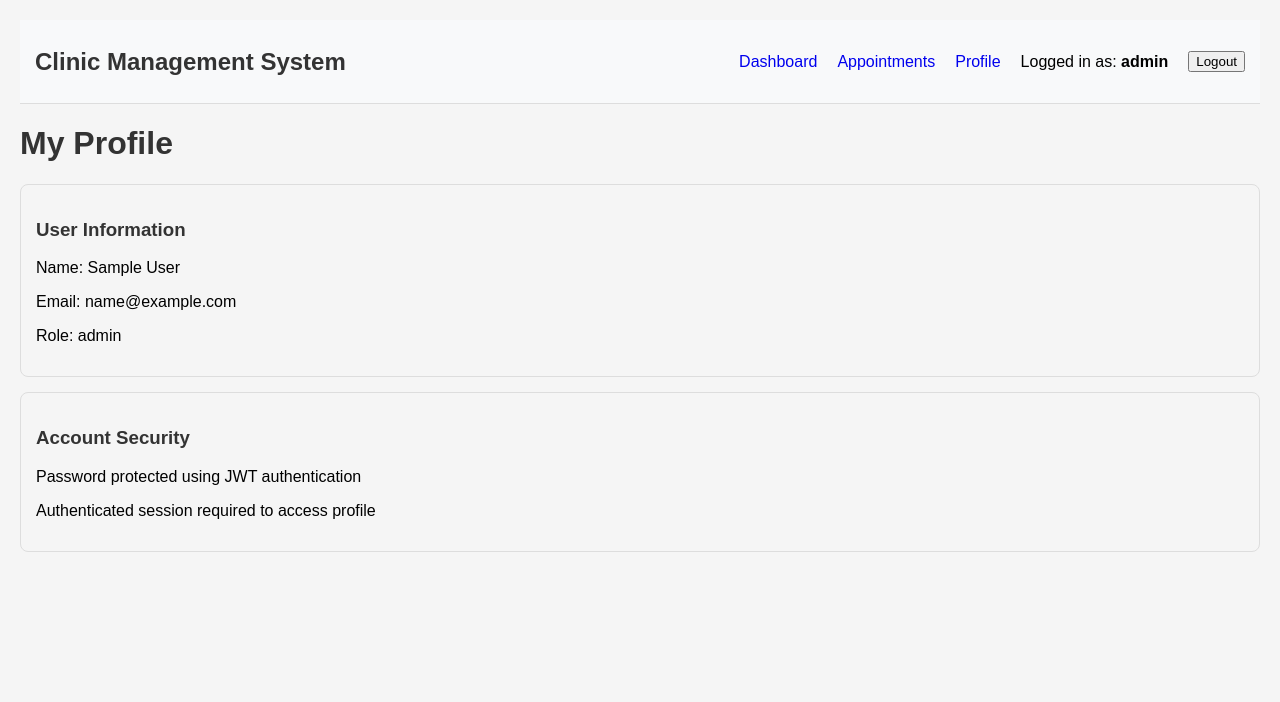
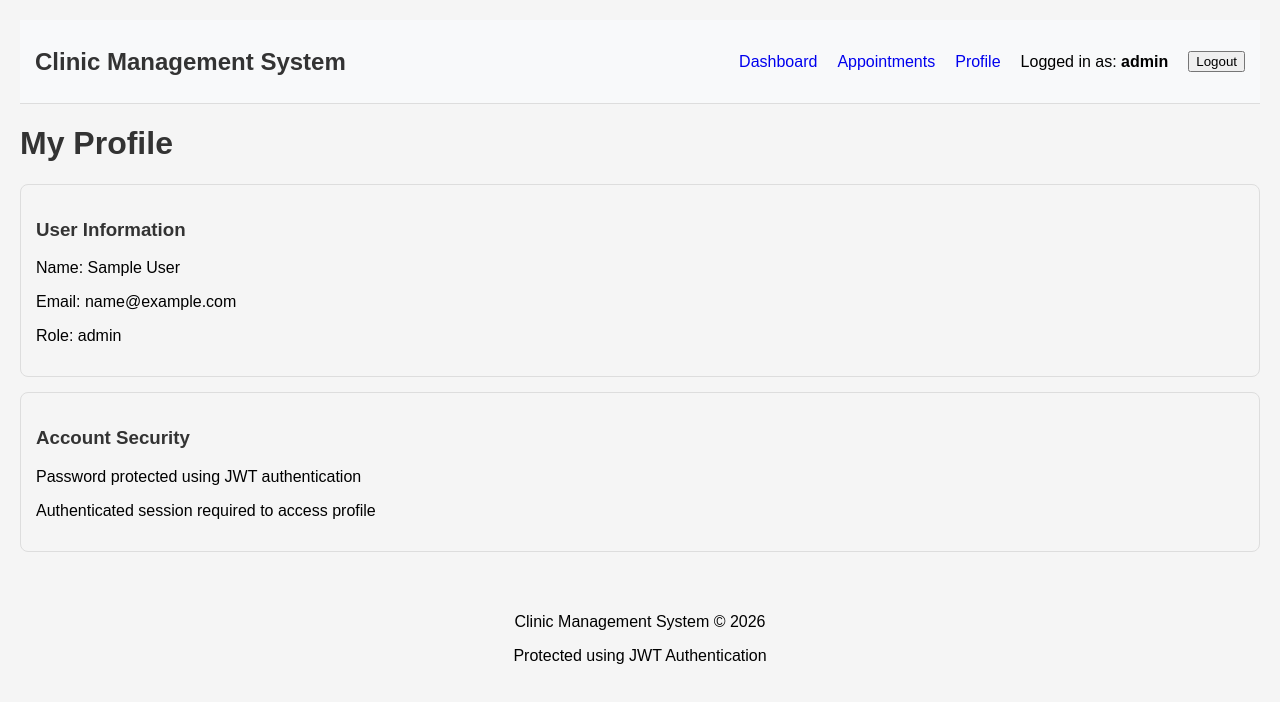
Before and after one commit to imanshahrel/CCS6344-Assignment-G21, a React (Vite) app in the folder client/: page /profile in a window 1280 px wide. Shown: the top 702 px of the page. Built offline with nearby package versions, Linux system fonts and the light colour scheme; sample sign-in values are in the browser's storage.

Commit message:
Added footer

```diff
--- /dev/null
+++ b/client/src/components/Footer.jsx
@@ -0,0 +1,16 @@
+function Footer() {
+    return (
+        <footer
+            style={{
+                marginTop: "30px",
+                padding: "15px",
+                textAlign: "center",
+            }}
+        >
+            <p>Clinic Management System © 2026</p>
+            <p>Protected using JWT Authentication</p>
+        </footer>
+    );
+}
+
+export default Footer;
--- a/client/src/pages/Appointments.jsx
+++ b/client/src/pages/Appointments.jsx
@@ -1,4 +1,5 @@
 import Navbar from "../components/Navbar";
+import Footer from "../components/Footer";
 
 // Note to Iman (backend): this is just a sample appointment records before the backend integration
 // replace const sampleAppointments = [...] with real API data from mysql (when backend appointment API exist later)
@@ -34,8 +35,11 @@ function Appointments() {
                     <p>Status: {appointment.status}</p>
                 </div>
             ))}
+            <Footer />
         </div>
     );
+
+
 }
 
 export default Appointments;
--- a/client/src/pages/BookAppointment.jsx
+++ b/client/src/pages/BookAppointment.jsx
@@ -1,6 +1,7 @@
 import { useState } from "react";
 import Navbar from "../components/Navbar";
 import axios from "axios";
+import Footer from "../components/Footer";
 
 function BookAppointment() {
     const [date, setDate] = useState("");
@@ -81,6 +82,7 @@ function BookAppointment() {
                     <button type="submit">Book Appointment</button>
                 </form>
             </div>
+            <Footer />
 
         </div>
     );
--- a/client/src/pages/Dashboard.jsx
+++ b/client/src/pages/Dashboard.jsx
@@ -5,6 +5,7 @@ import AdminDashboard from "./AdminDashboard";
 import DoctorDashboard from "./DoctorDashboard";
 import PatientDashboard from "./PatientDashboard";
 import Navbar from "../components/Navbar";
+import Footer from "../components/Footer";
 
 function Dashboard() {
     const navigate = useNavigate();
@@ -40,6 +41,7 @@ function Dashboard() {
                     <p>Please login again.</p>
                 </div>
             )}
+            <Footer />
         </div>
     );
 }
--- a/client/src/pages/Profile.jsx
+++ b/client/src/pages/Profile.jsx
@@ -1,4 +1,5 @@
 import Navbar from "../components/Navbar";
+import Footer from "../components/Footer";
 
 function Profile() {
     const user = JSON.parse(localStorage.getItem("user"));
@@ -19,6 +20,7 @@ function Profile() {
                 <p>Password protected using JWT authentication</p>
                 <p>Authenticated session required to access profile</p>
             </div>
+            <Footer />
         </div>
     );
 }
```
